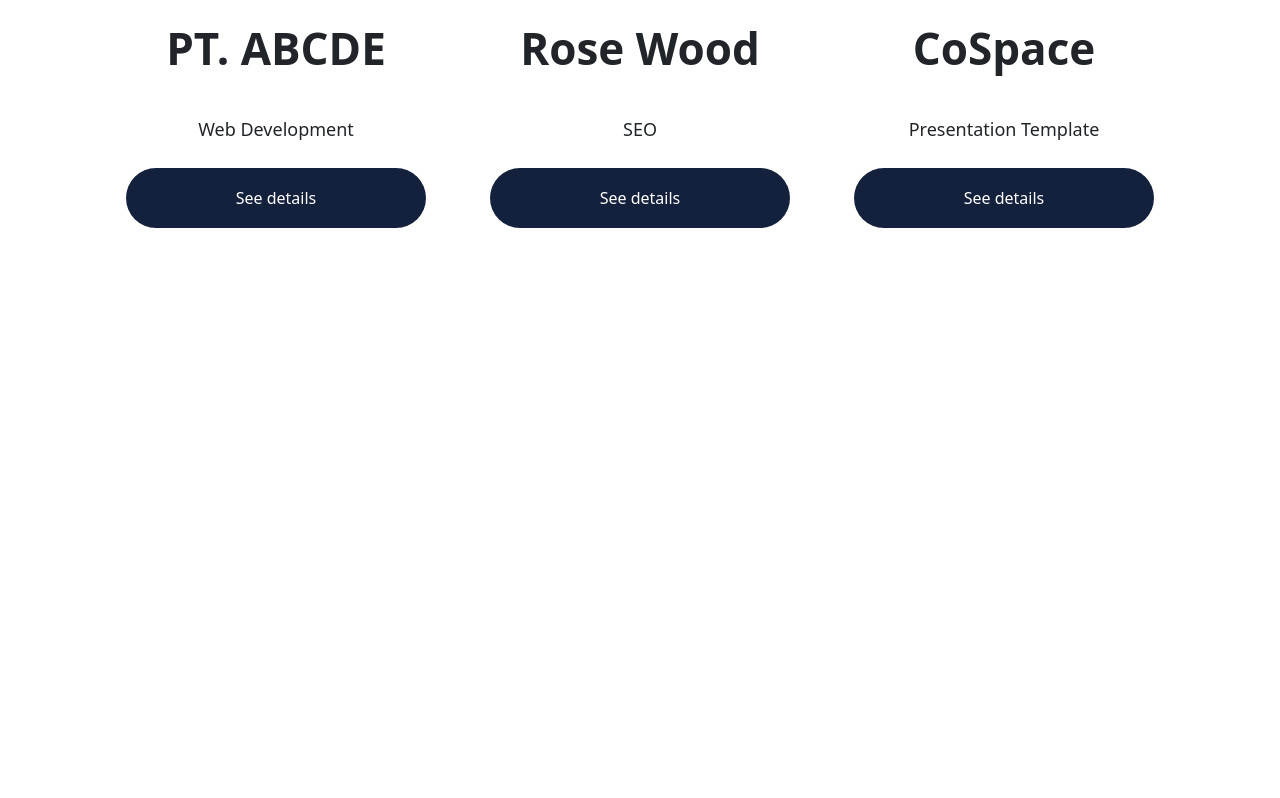
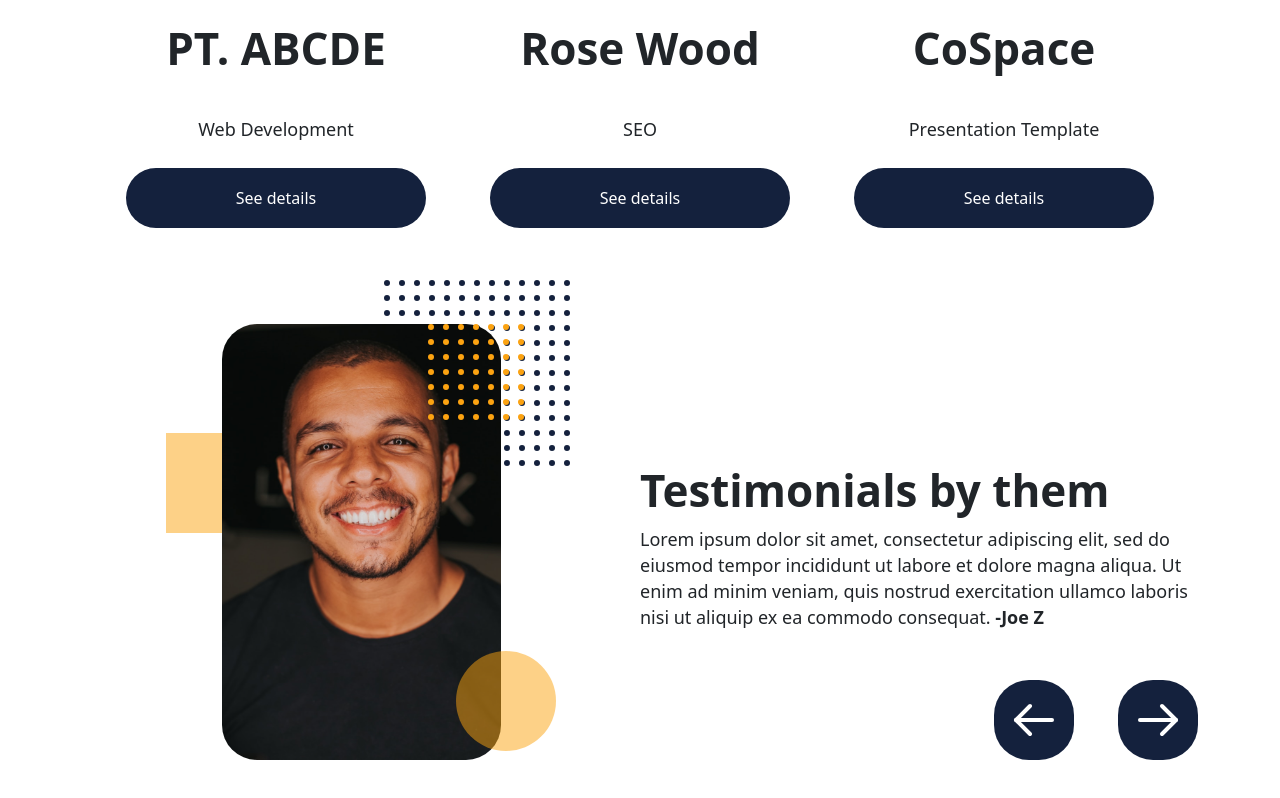
Before and after one commit to sardor-ab/hi-fi, a plain HTML site: page index.html in a window 1280 px wide. Shown: the part 3544-4342 px from the top of the page. Before the commit the page ends 3788 px from the top, so only its background shows below. Drawn offline with nearby package versions, Linux system fonts and the light colour scheme.

Commit message:
add testimonials

```diff
--- a/index.html
+++ b/index.html
@@ -130,7 +130,7 @@
             alt="ellipse"
           />
         </div>
-        <div class="service_left w-100 h-100 d-flex flex-column">
+        <div class="service_left w-75 h-100 d-flex flex-column mx-auto">
           <span class="sub_title">Who We Help</span>
           <span class="title"
             >Specific challenges require specific solutions</span
@@ -214,12 +214,7 @@
           </div>
         </div>
         <div class="work_containerRight">
-          <div class="work_containerRightContent">
-            <!-- <img class="work_image" src="./assets/work_1.png" alt="work_1" /> -->
-            <!-- <img class="work_image" src="./assets/work_2.png" alt="work_2" /> -->
-            <!-- <img class="work_image" src="./assets/work_3.png" alt="work_3" /> -->
-            <!-- <img class="work_image" src="./assets/work_4.png" alt="work_4" /> -->
-          </div>
+          <div class="work_containerRightContent"></div>
         </div>
       </div>
     </section>
@@ -251,6 +246,59 @@
       ></div>
     </section>
 
+    <section class="testimonials container-lg mx-auto">
+      <div
+        class="testimonials_content d-flex flex-column flex-xl-row justify-content-between"
+      >
+        <div class="testimonials_left w-100 position-relative">
+          <div class="testimonials_leftContent mx-auto">
+            <img
+              class="testimonials_image d-flex mx-auto"
+              src="./assets/testimonial.png"
+              alt="testimonial"
+            />
+            <div
+              class="testimonials_rectangle position-absolute d-none d-md-block"
+            ></div>
+            <img
+              class="testimonials_dotsYellow position-absolute"
+              src="./assets/yellow_dots.svg"
+              alt="dots"
+            />
+            <img
+              class="testimonials_dotsBlack position-absolute"
+              src="./assets/dotgrid.svg"
+              alt="dots"
+            />
+            <div
+              class="testimonials_circle position-absolute d-none d-md-block"
+            ></div>
+          </div>
+        </div>
+        <!--  -->
+        <div
+          class="testimonials_right w-100 d-flex flex-column justify-content-center position-relative"
+        >
+          <span class="title"> Testimonials by them </span>
+          <span class="sub_title">
+            Lorem ipsum dolor sit amet, consectetur adipiscing elit, sed do
+            eiusmod tempor incididunt ut labore et dolore magna aliqua. Ut enim
+            ad minim veniam, quis nostrud exercitation ullamco laboris nisi ut
+            aliquip ex ea commodo consequat. <strong> -Joe Z </strong>
+          </span>
+
+          <div class="testimonials_btns button_group">
+            <button class="prevButton button buttonPrimary p-3">
+              <img src="./assets/next_arrow.svg" alt="arrow" />
+            </button>
+            <button class="button buttonPrimary p-3">
+              <img src="./assets/next_arrow.svg" alt="arrow" />
+            </button>
+          </div>
+        </div>
+      </div>
+    </section>
+
     <script
       src="https://cdn.jsdelivr.net/npm/bootstrap@5.0.2/dist/js/bootstrap.bundle.min.js"
       integrity="sha384-MrcW6ZMFYlzcLA8Nl+NtUVF0sA7MsXsP1UyJoMp4YLEuNSfAP+JcXn/tWtIaxVXM"
--- a/styles/index.css
+++ b/styles/index.css
@@ -240,13 +240,82 @@ a {
 
 .project {
   border-radius: 35px;
-  /* width: 300px; */
-  /* height: 300px; */
+}
+
+.testimonials {
+  margin-top: 5rem;
+  margin-bottom: 5rem;
+}
+
+.testimonials_leftContent {
+  width: 50%;
+}
+
+.testimonials_image {
+  border-radius: 35px;
+}
+
+.testimonials_dotsYellow {
+  top: 0;
+  right: 20%;
+  z-index: 1;
+}
+
+.testimonials_dotsBlack {
+  top: -10%;
+  right: 10%;
+  z-index: -1;
+}
+
+.testimonials_rectangle,
+.testimonials_circle {
+  width: 100px;
+  height: 100px;
+  background-color: rgba(252, 163, 17, 0.5);
+}
+
+.testimonials_rectangle {
+  top: 25%;
+  left: 15%;
+  z-index: -1;
+}
+
+.testimonials_circle {
+  top: 75%;
+  right: 15%;
+  border-radius: 50%;
+}
+
+.testimonials_btns {
+  display: flex;
+  justify-content: center;
+}
+
+@media screen and (min-width: 1200px) {
+  .testimonials_btns {
+    display: block;
+    position: absolute;
+    bottom: 0;
+    right: 0;
+  }
+}
+@media screen and (max-width: 1200px) {
+  .work_image {
+    width: 100%;
+  }
+
+  .work_containerRightContent {
+    margin-top: 5rem;
+  }
 }
 
 @media screen and (min-width: 1024px) {
   .service_left {
     margin-top: 150px;
+  }
+
+  .testimonials_image {
+    width: 100%;
   }
 }
 
@@ -255,12 +324,8 @@ a {
     width: 70%;
   }
 
-  .work_containerRightContent {
+  .testimonials_right {
     margin-top: 5rem;
-  }
-
-  .work_image {
-    width: 100%;
   }
 }
 
@@ -309,6 +374,23 @@ a {
   .service_rightService {
     width: 100%;
   }
+
+  .testimonials_leftContent {
+    width: 100%;
+  }
+
+  .testimonials_dotsBlack {
+    top: -5%;
+    right: 5%;
+  }
+
+  .testimonials_dotsYellow {
+    right: 20%;
+  }
+
+  .testimonials_circle {
+    right: 15%;
+  }
 }
 
 @media screen and (max-width: 765px) {
@@ -345,11 +427,29 @@ a {
   }
 
   .service_rightDots {
-    width: 70%;
+    width: 50%;
+    top: -10%;
+    right: -15%;
   }
 
   .service_leftContent,
   .work_containerRightContent {
     grid-template-columns: 1fr;
   }
+
+  .testimonials_image {
+    width: 100%;
+  }
+
+  .testimonials_dotsBlack {
+    right: 0;
+  }
+
+  .testimonials_dotsYellow {
+    right: 0%;
+  }
+
+  .testimonials_circle {
+    right: 0;
+  }
 }
```
Also changed, not shown: assets/footer.png (added), assets/testimonial.png (added), assets/yellow_dots.svg (added).
